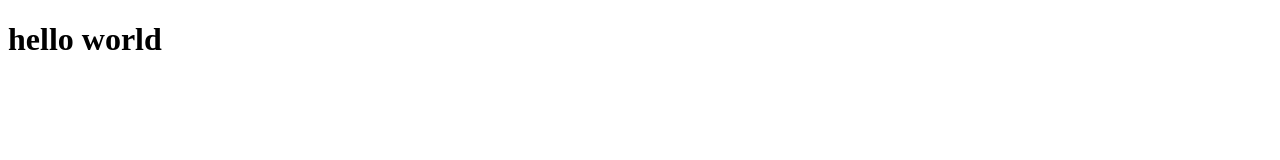
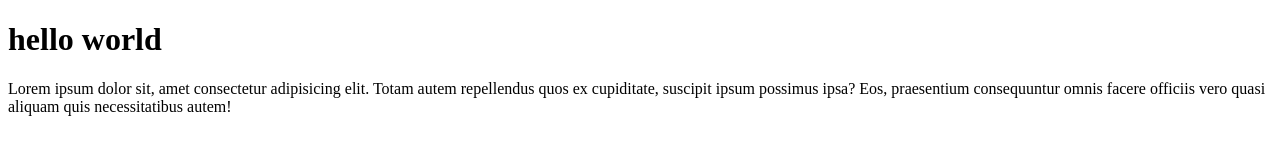
Before and after one commit to muhopikpik/test-git-remote, a plain HTML site: page index.html in a window 1280 px wide. Drawn offline with Linux system fonts and the light colour scheme.

Commit message:
menambahkan lorem

```diff
--- a/index.html
+++ b/index.html
@@ -8,5 +8,6 @@
 </head>
 <body>
     <h1>hello world</h1>
+    <p>Lorem ipsum dolor sit, amet consectetur adipisicing elit. Totam autem repellendus quos ex cupiditate, suscipit ipsum possimus ipsa? Eos, praesentium consequuntur omnis facere officiis vero quasi aliquam quis necessitatibus autem!</p>
 </body>
 </html>
```
